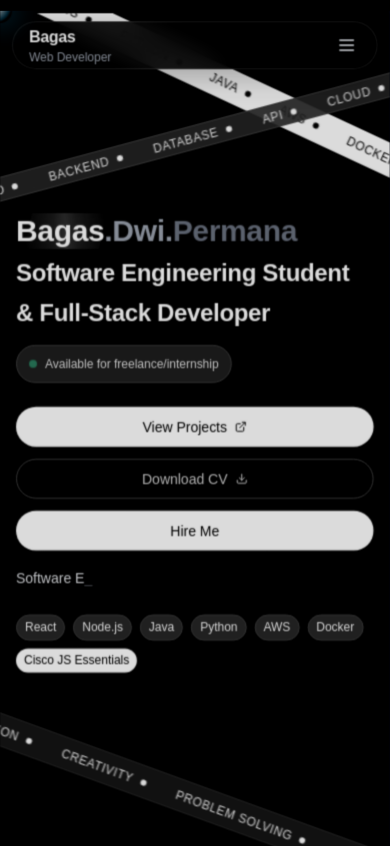
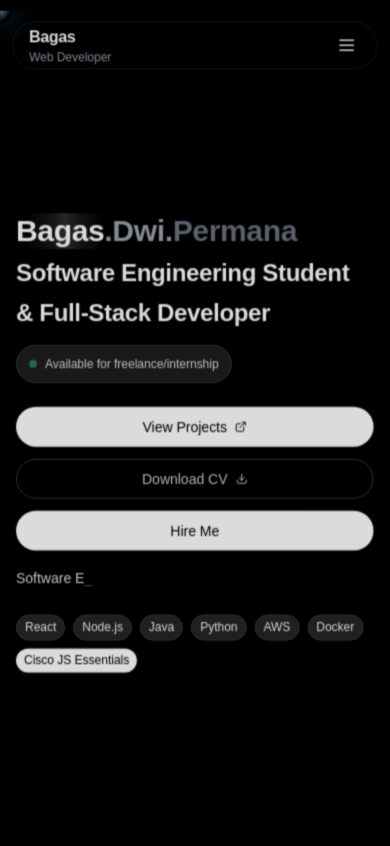
Before and after one commit to bagassdwipermanaa/portofolio_bagas_dwi_permana, a React (Vite) app: page / in a window 390 px wide. Shown: the top 846 px of the page. Built offline with nearby package versions, Linux system fonts and the light colour scheme.

Commit message:
BAASADADASDAS

```diff
--- a/src/components/Hero.jsx
+++ b/src/components/Hero.jsx
@@ -66,7 +66,7 @@ const Hero = () => {
         textClass="text-black font-accent font-semibold"
         dotClass="bg-black"
         rotate={25}
-        className="top-10 sm:top-[-12rem]"
+        className="top-10 sm:top-[-12rem] hidden sm:block"
         height="h-8 sm:h-12"
         speedClass="marquee-fast"
       />
@@ -78,7 +78,7 @@ const Hero = () => {
         textClass="text-white font-accent font-semibold"
         dotClass="bg-white"
         rotate={-15}
-        className="top-28 sm:top-[-10rem]"
+        className="top-28 sm:top-[-10rem] hidden sm:block"
         height="h-6 sm:h-10"
         speedClass="marquee-medium"
       />
@@ -96,7 +96,7 @@ const Hero = () => {
         textClass="text-white font-accent font-semibold"
         dotClass="bg-white"
         rotate={20}
-        className="bottom-10 sm:bottom-[-14rem]"
+        className="bottom-10 sm:bottom-[-14rem] hidden sm:block"
         height="h-8 sm:h-12"
         speedClass="marquee-slow"
       />
```
